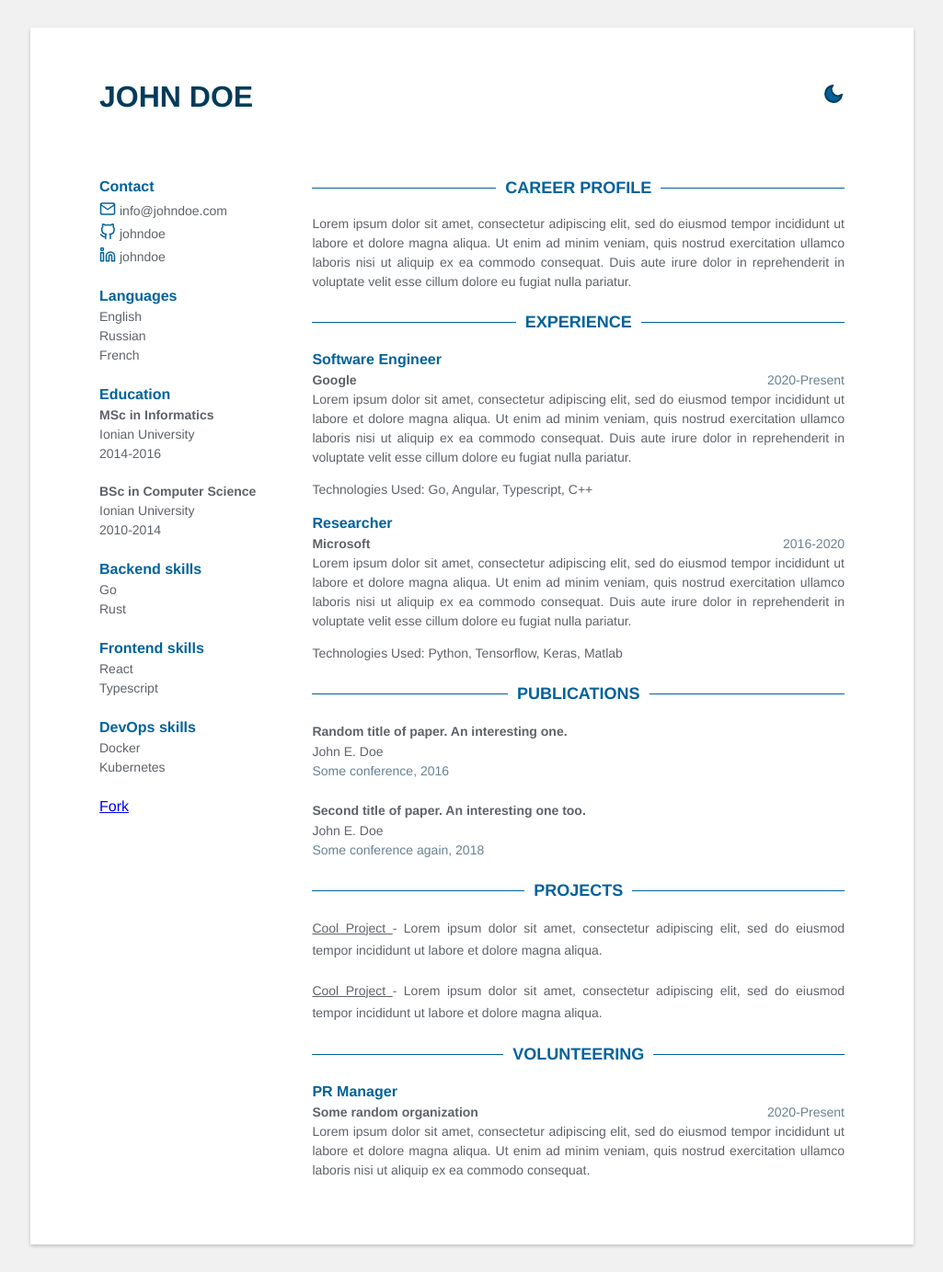
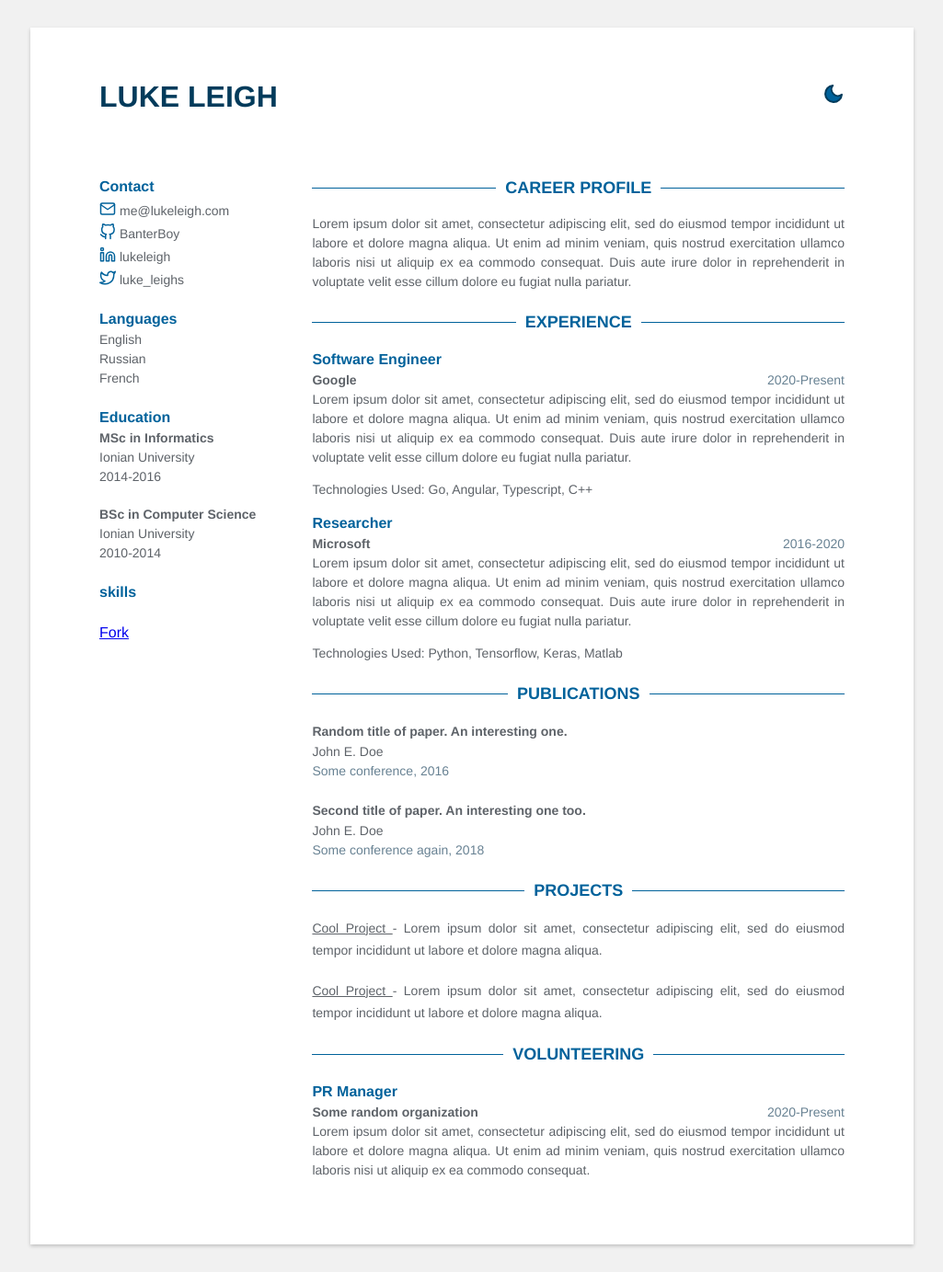
Before and after one commit to Stavrospanakakis/jekyll-cv, a Jekyll site: the page built from index.html, in a window 1280 px wide. Shown: the whole page at 92% size, without its empty margins (127-1152 px from the left). Built offline with Jekyll 4.4.1, drawn with Linux system fonts in a browser that asks for light colours.

Commit message:
Update data.yml

```diff
--- a/_data/data.yml
+++ b/_data/data.yml
@@ -1,15 +1,15 @@
-name: John Doe
+name: Luke Leigh
 support_dark_mode: true
 fork: true
 
 # Sidebar
 contact:
-  email: info@johndoe.com
-  github: johndoe
-  linkedin: johndoe
+  email: me@lukeleigh.com
+  github: BanterBoy
+  linkedin: lukeleigh
   phone:
   gitlab:
-  twitter:
+  twitter: luke_leighs
 
 languages:
   - idiom: English
@@ -26,18 +26,10 @@ education:
     university: Ionian University
 
 skills:
-  - category: Backend
+  - category:
     skill:
-      - Go
-      - Rust
-  - category: Frontend
-    skill:
-      - React
-      - Typescript
-  - category: DevOps
-    skill:
-      - Docker
-      - Kubernetes
+      -
+      -
 
 # Profile
 profile: |
```
